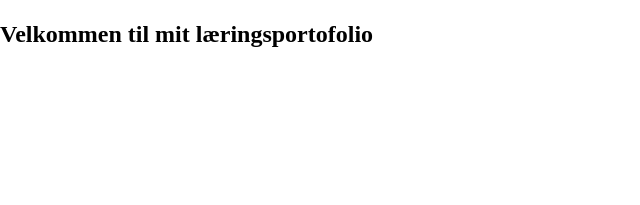
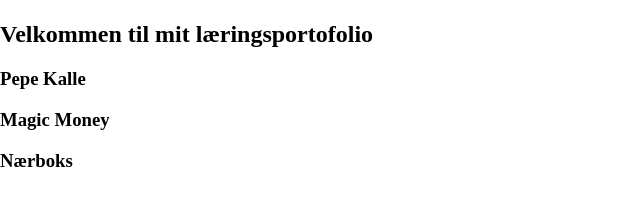
Before and after one commit to Maglut1/Maglut1.github.io, a plain HTML site: page index.html in a window 1280 px wide. Shown: the part 441-646 px from the top of the page, without its empty margins (0-640 px from the left). Drawn offline with Linux system fonts and the light colour scheme.

Commit message:
Update index.html

```diff
--- a/index.html
+++ b/index.html
@@ -24,15 +24,15 @@
 
     <section class="projekter">
         <section class="projekter__container">
-            <h1 class="projekter__overskrift"> </h1>
+            <h1 class="projekter__overskrift">Pepe Kalle</h1>
         </section>
 
         <section class="projekter__container">
-            <h1 class="projekter__overskrift"> </h1>
+            <h1 class="projekter__overskrift">Magic Money</h1>
         </section>
 
         <section class="projekter__container">
-            <h1 class="projekter__overskrift"> </h1>
+            <h1 class="projekter__overskrift">Nærboks</h1>
         </section>
 
         <section class="projekter__container">
```
